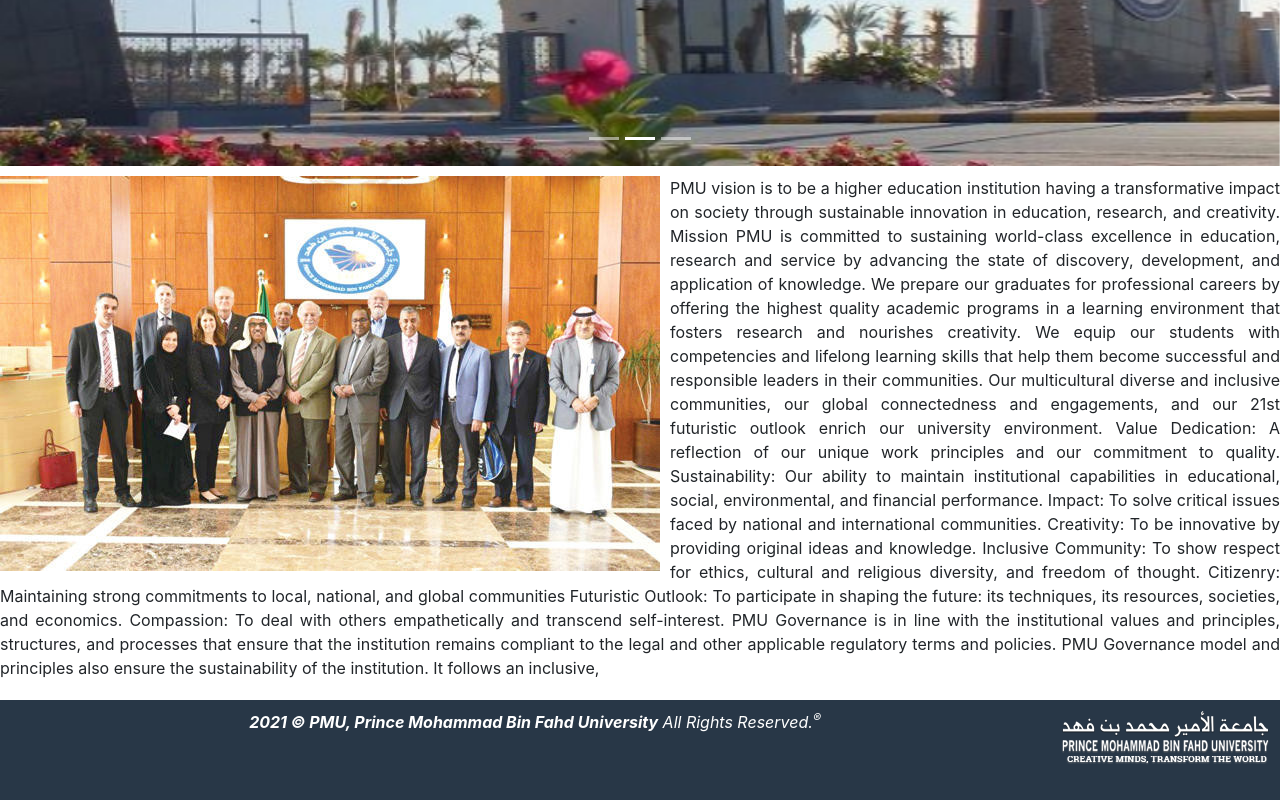
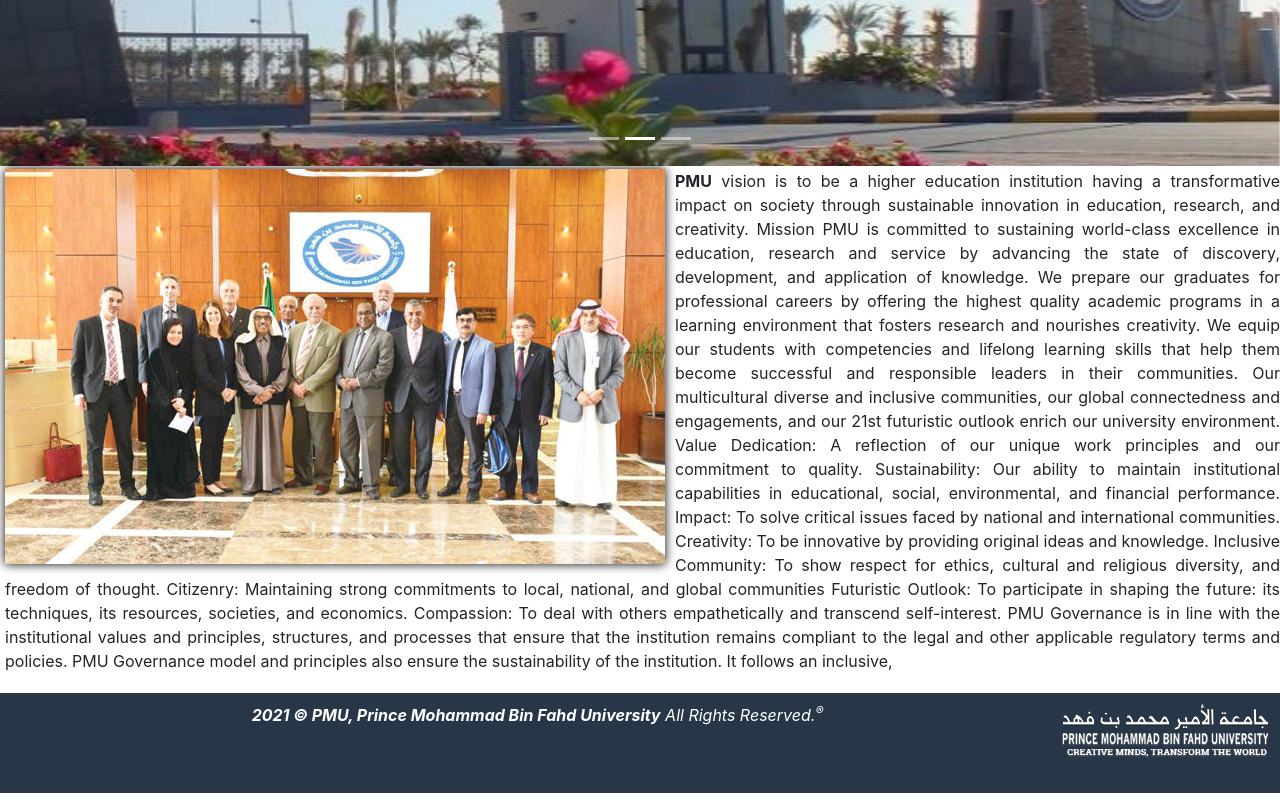
Before and after one commit to Aamer4ui/practice-app, a React (Create React App) app: page / in a window 1280 px wide. Shown: the part 542-1342 px from the top of the page. Built offline with nearby package versions, Linux system fonts and the light colour scheme.

Commit message:
paragraph alignments

```diff
--- a/src/Components/HomeContent/HomeItem.jsx
+++ b/src/Components/HomeContent/HomeItem.jsx
@@ -18,7 +18,7 @@
       </Carousel>
       <p>
         <img className="home-pic" src="homepage1.jpg" alt="" />
-        PMU vision is to be a higher education institution having a
+        <b>PMU</b> vision is to be a higher education institution having a
         transformative impact on society through sustainable innovation in
         education, research, and creativity. Mission PMU is committed to
         sustaining world-class excellence in education, research and service by
--- a/src/Components/HomeContent/HomeItems.css
+++ b/src/Components/HomeContent/HomeItems.css
@@ -1,11 +1,14 @@
 /* Home Body start */
 .home-pic{
     float: left;
-    padding-right: 10px;
+    margin-right: 10px;
+
+    box-shadow: 0 0 10px black;
 }
 p{
     text-align: justify;
-    margin-top: 10px;
+    margin-top: 3px;
+    margin-left: 5px;
 }
 .d-block{
     width: 100%;
--- a/src/Components/NavigationMenu/NavigationItems.css
+++ b/src/Components/NavigationMenu/NavigationItems.css
@@ -7,4 +7,5 @@
 }
 .m-3{
     font-size: 20px;
+    padding-left: 20px;
 }
```
Also changed, not shown: 1 other file (tests, documents, lock files or other folders).
